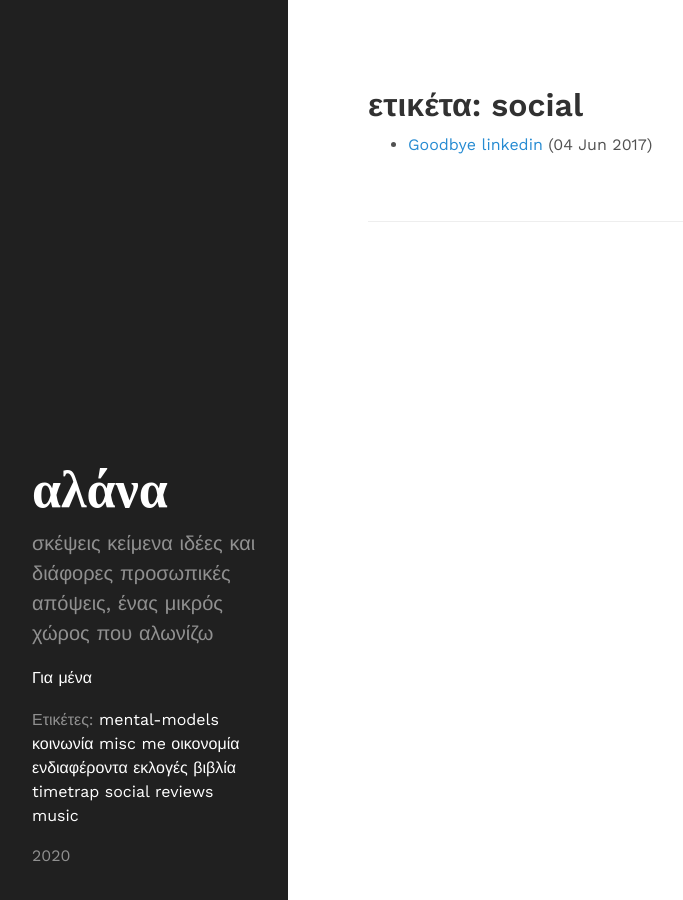
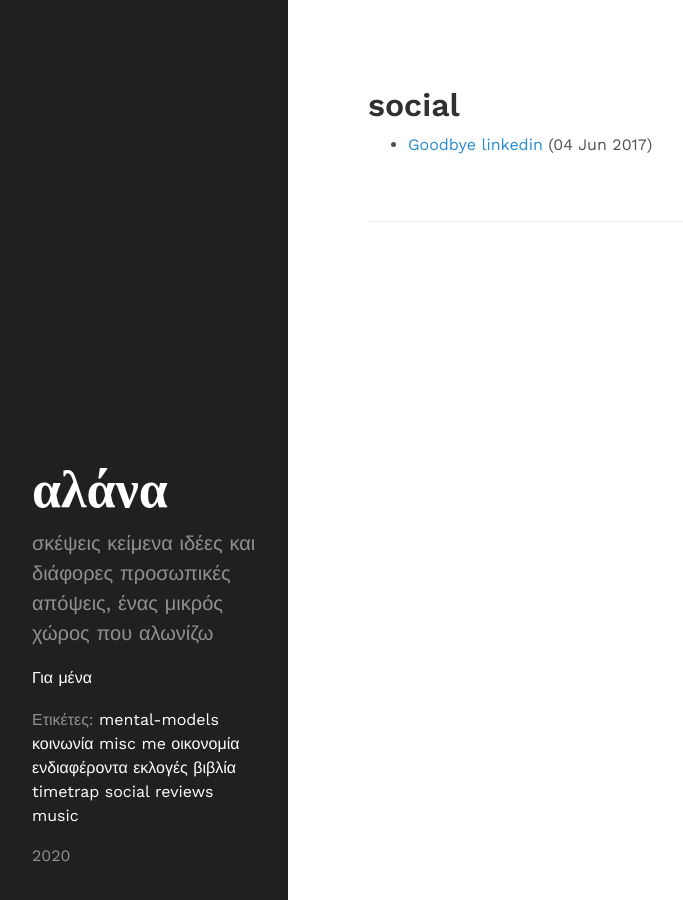
Before and after one commit to chief/chief.github.io, a Jekyll site: the page built from tag/social.md, in a window 1280 px wide. Shown: the whole page, without its empty margins (0-683 px from the left). Built offline with Jekyll 4.4.1, drawn with Linux system fonts in a browser that asks for light colours.

Commit message:
Minor fix to tagpage

```diff
--- a/_layouts/tagpage.html
+++ b/_layouts/tagpage.html
@@ -2,7 +2,7 @@
 layout: default
 ---
 <div class="post">
-  <h1>ετικέτα: {{ page.tag }}</h1>
+  <h1>{{ page.tag }}</h1>
   <ul>
     {% for post in site.tags[page.tag] %}
     <li><a href="{{ post.url }}">{{ post.title }}</a> ({{ post.date | date_to_string }})<br>
```
